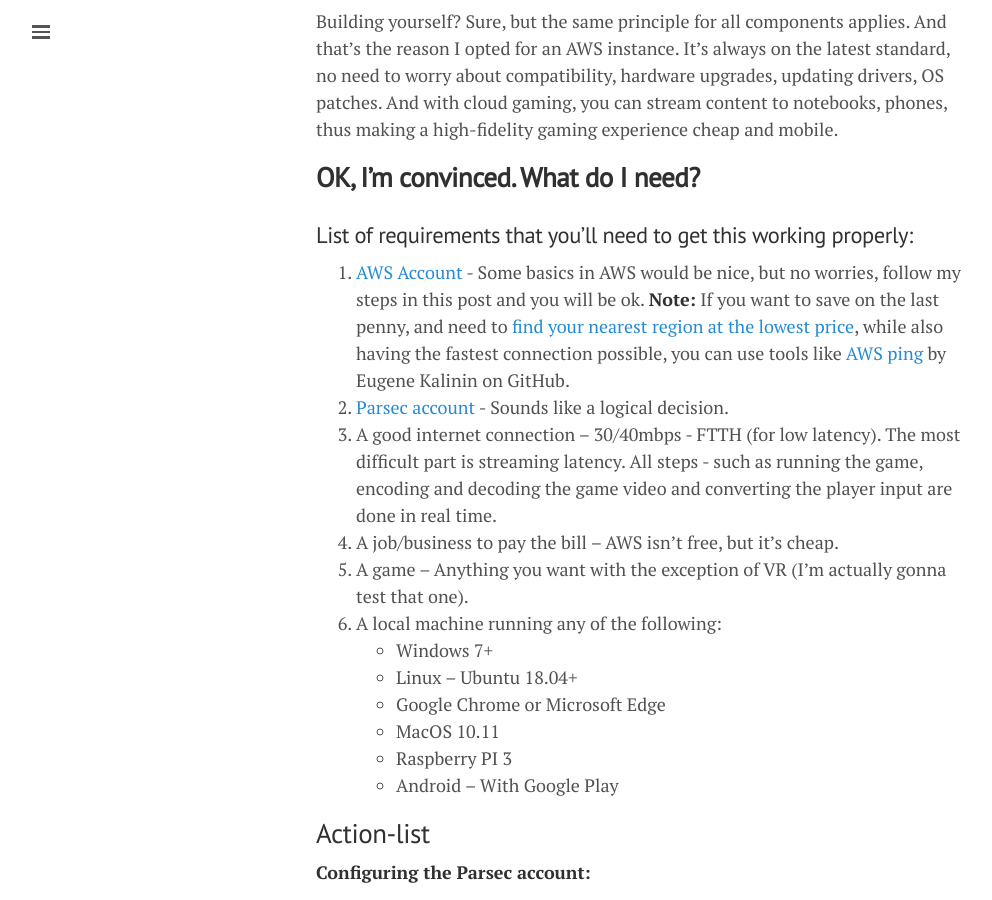
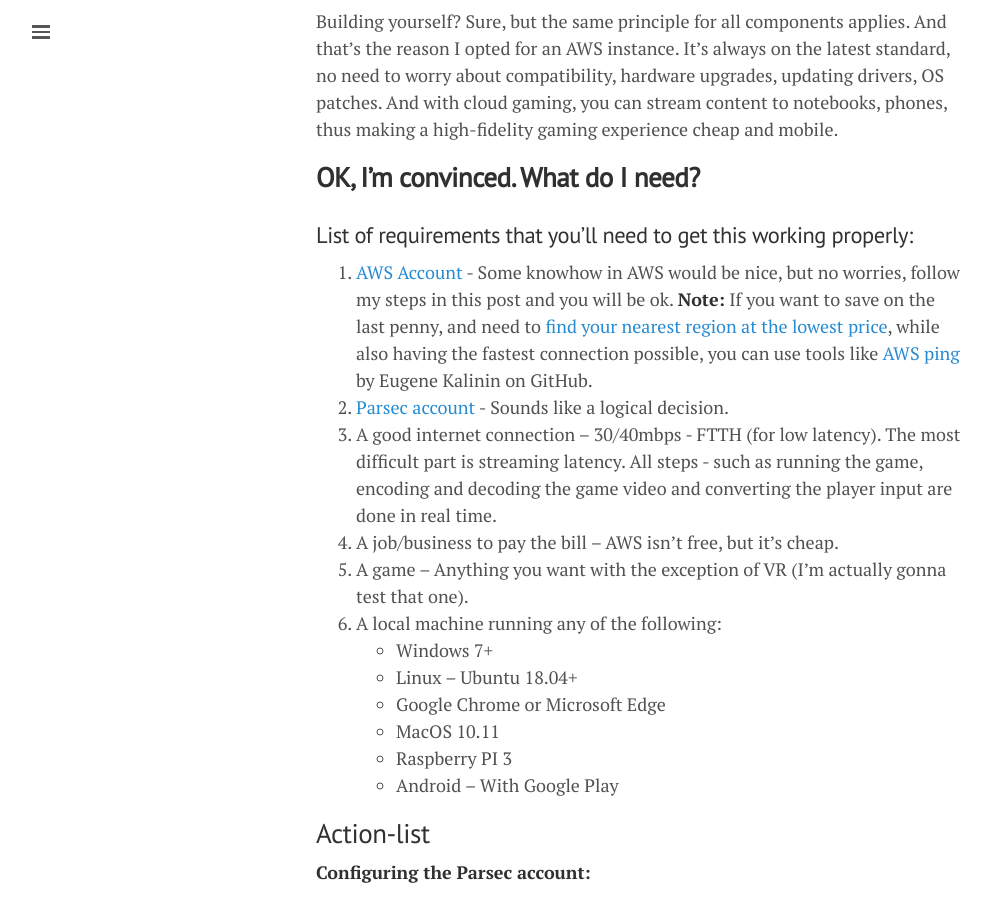
Before and after one commit to lgeurts/lgeurts.github.io, a Jekyll site: the page built from _posts/2021-11-02-aws-high-performance-cloud-gaming.md, in a window 1280 px wide and 900 px high, scrolled down 602 px. Shown: the whole window, without its empty margins (0-992 px from the left). Built offline with Jekyll 4.4.1, drawn with Linux system fonts in a browser that asks for light colours; nearby versions of some CDN libraries; comment, search, counter and statistics services are not loaded.

Commit message:
Update 2021-11-02-aws-high-performance-cloud-gaming.md

```diff
--- a/_posts/2021-11-02-aws-high-performance-cloud-gaming.md
+++ b/_posts/2021-11-02-aws-high-performance-cloud-gaming.md
@@ -21,7 +21,7 @@
 
 ### List of requirements that you’ll need to get this working properly:
 
-1. [AWS Account](https://aws.amazon.com/premiumsupport/knowledge-center/create-and-activate-aws-account/) - Some basics in AWS would be nice, but no worries, follow my steps in this post and you will be ok.
+1. [AWS Account](https://aws.amazon.com/premiumsupport/knowledge-center/create-and-activate-aws-account/) - Some knowhow in AWS would be nice, but no worries, follow my steps in this post and you will be ok.
    **Note:** If you want to save on the last penny, and need to [find your nearest region at the lowest price](https://openupthecloud.com/find-aws-region-closest/), while also having the fastest connection possible, you can use tools like [AWS ping](https://github.com/ekalinin/awsping) by Eugene Kalinin on GitHub.
 2. [Parsec account](https://parsec.app/) - Sounds like a logical decision.
 3. A good internet connection – 30/40mbps - FTTH (for low latency). The most difficult part is streaming latency. All steps - such as running the game, encoding and decoding the game video and converting the player input are done in real time.
```
